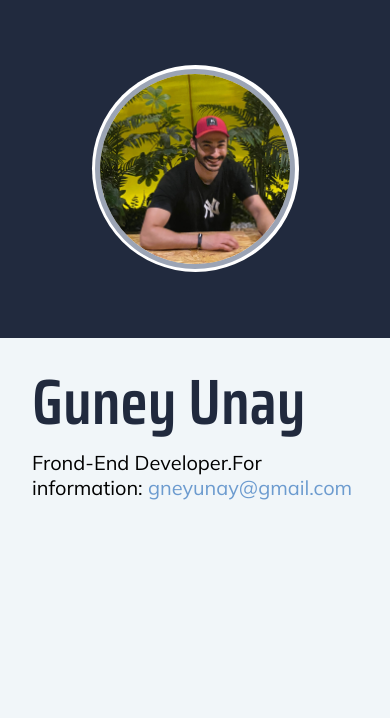
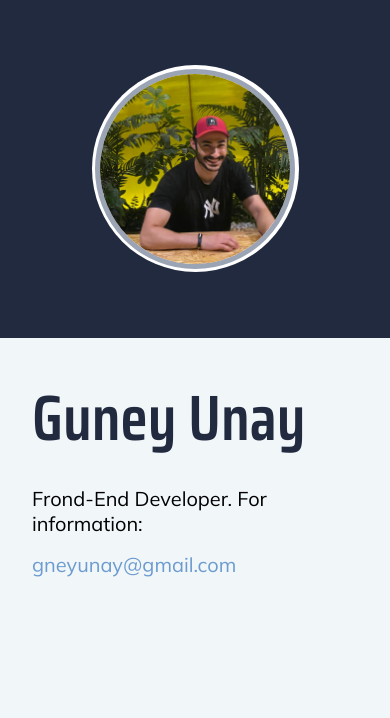
Before and after one commit to unaygney/guneyunay_v2, a website: page index.html in a window 390 px wide. Shown: the top 718 px of the page. Drawn offline with Linux system fonts and the light colour scheme.

Commit message:
mobile version update

```diff
--- a/scss/main.scss
+++ b/scss/main.scss
@@ -157,6 +157,17 @@ header {
 
     .content {
       height: 60vh;
+      h1{
+        padding: 1rem 0;
+      }
+
+      p{
+        padding: .3rem 0;
+        a{
+          display: block;
+          padding: 1rem 0;
+        }
+      }
 
 
       nav {
```
Also changed, not shown: index.html (+1 -1 lines), dist/css/main.css.
